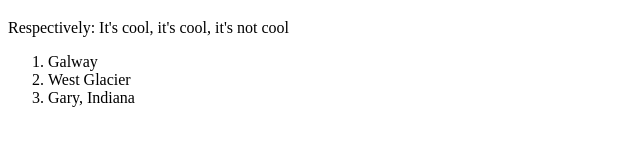
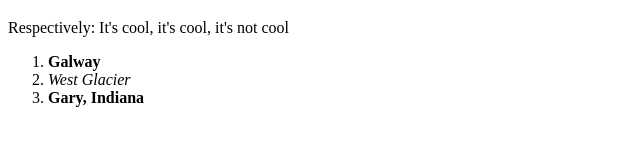
Before and after one commit to ImOnlyKevin/html-practice, a plain HTML site: page index.html in a window 1280 px wide. Shown: the part 431-576 px from the top of the page, 0-640 px from the left. Drawn offline with Linux system fonts and the light colour scheme.

Commit message:
added text bold/italics to ordered list

```diff
--- a/index.html
+++ b/index.html
@@ -19,9 +19,9 @@
         <h1>Ordered List of Cities to Visit</h1>
         <p>Respectively: It's cool, it's cool, it's not cool</p>
         <ol>
-            <li>Galway</li>
-            <li>West Glacier</li>
-            <li>Gary, Indiana</li>
+            <li><strong>Galway</strong></li>
+            <li><em>West Glacier</em></li>
+            <li><strong>Gary, Indiana</strong></li>
         </ol>
     </body>
 </html>
```
